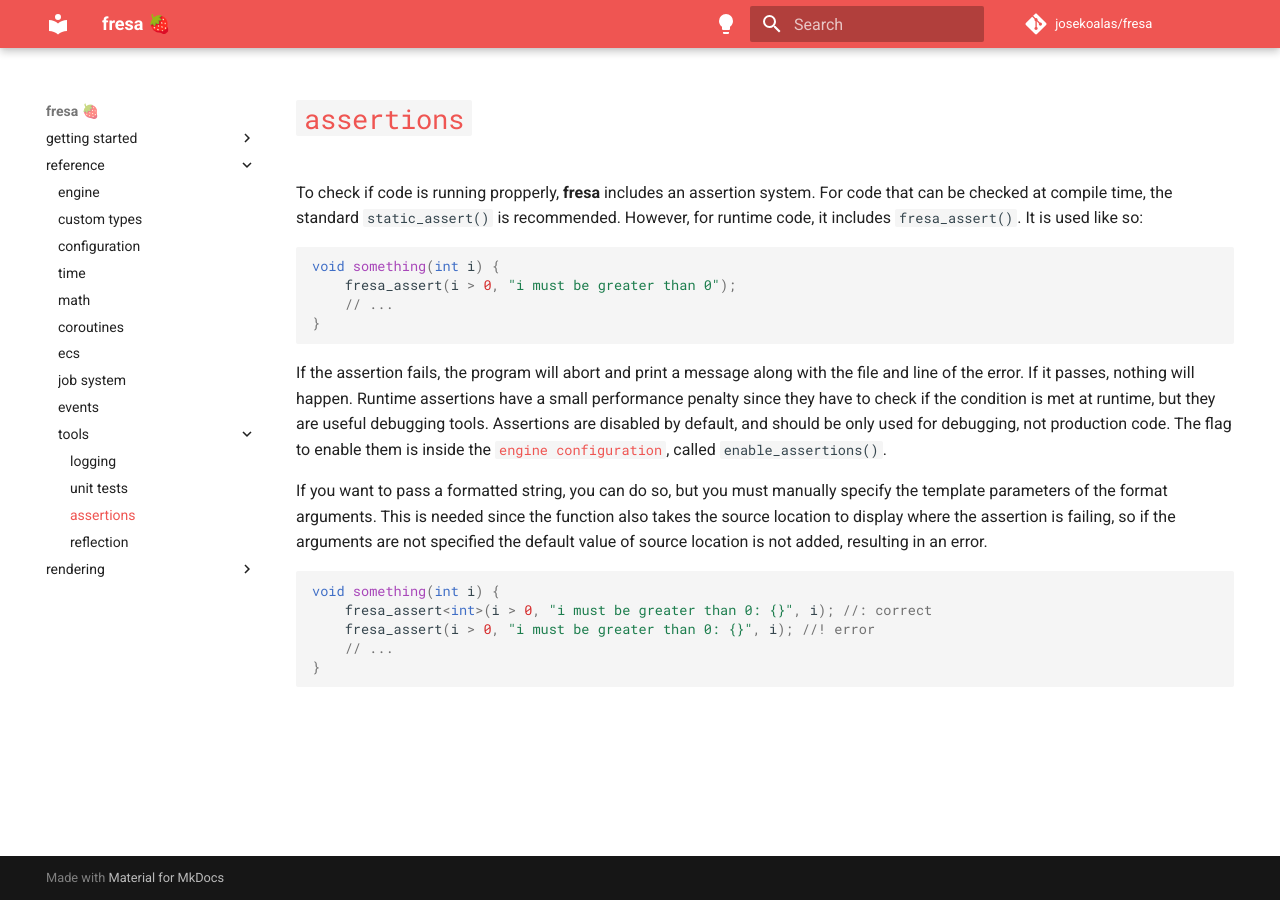
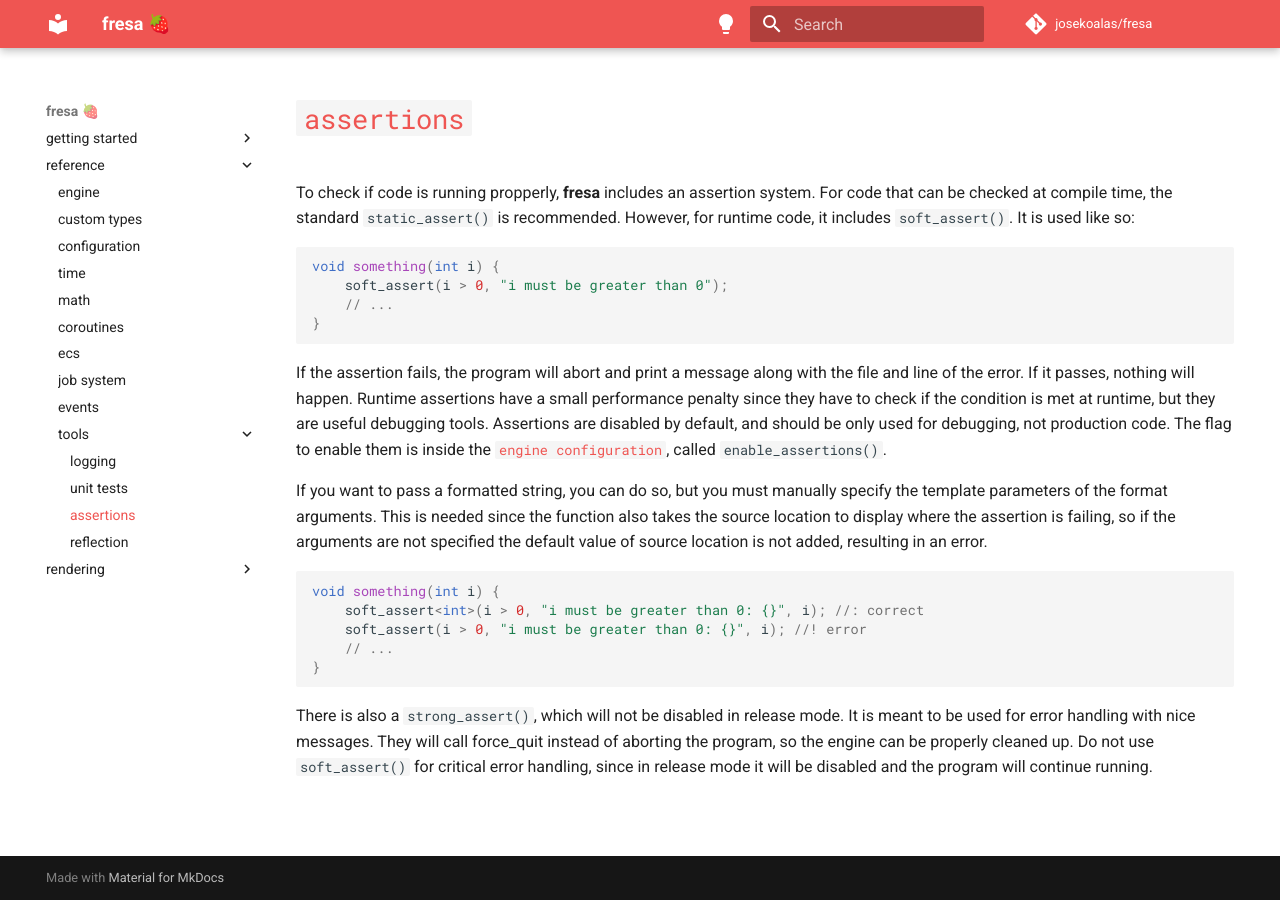
Before and after one commit to eerii/fresa, an MkDocs documentation site: the page built from docs/reference/tools/assertions.md, in a window 1280 px wide. Built offline with MkDocs 1.6.1 and Material for MkDocs 9.7.7, drawn with Linux system fonts in a browser that asks for light colours; comment, search, counter and statistics services are not loaded; the version menu is left out.

Commit message:
[0.5.3] Improved Assertions 🪲

````diff
--- a/docs/reference/tools/assertions.md
+++ b/docs/reference/tools/assertions.md
@@ -1,10 +1,10 @@
 # [`assertions`](https://github.com/josekoalas/fresa/blob/main/tools/fresa_assert.h)
 
-To check if code is running propperly, **fresa** includes an assertion system. For code that can be checked at compile time, the standard `static_assert()` is recommended. However, for runtime code, it includes `fresa_assert()`. It is used like so:
+To check if code is running propperly, **fresa** includes an assertion system. For code that can be checked at compile time, the standard `static_assert()` is recommended. However, for runtime code, it includes `soft_assert()`. It is used like so:
 
 ```cpp
 void something(int i) {
-    fresa_assert(i > 0, "i must be greater than 0");
+    soft_assert(i > 0, "i must be greater than 0");
     // ...
 }
 ```
@@ -15,8 +15,10 @@ If you want to pass a formatted string, you can do so, but you must manually spe
 
 ```cpp
 void something(int i) {
-    fresa_assert<int>(i > 0, "i must be greater than 0: {}", i); //: correct
-    fresa_assert(i > 0, "i must be greater than 0: {}", i); //! error
+    soft_assert<int>(i > 0, "i must be greater than 0: {}", i); //: correct
+    soft_assert(i > 0, "i must be greater than 0: {}", i); //! error
     // ...
 }
 ```
+
+There is also a `strong_assert()`, which will not be disabled in release mode. It is meant to be used for error handling with nice messages. They will call force_quit instead of aborting the program, so the engine can be properly cleaned up. Do not use `soft_assert()` for critical error handling, since in release mode it will be disabled and the program will continue running.
````
Also changed, not shown: CHANGELOG.md (+10 -1 lines), 8 other files.
